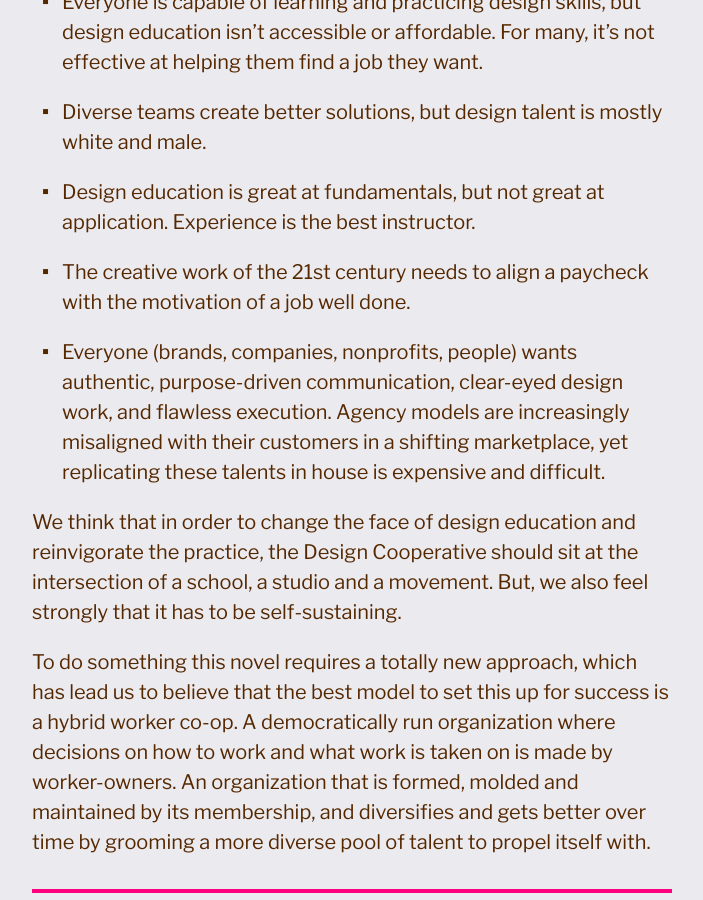
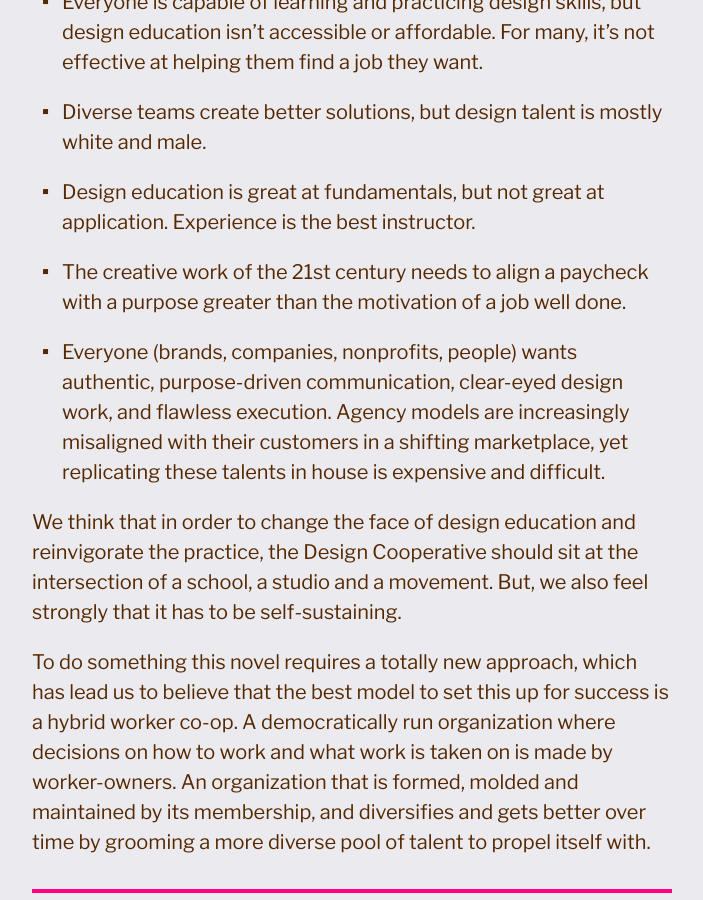
Before and after one commit to designcooperative/designcooperative.github.io, a Jekyll site: the page built from _posts/2017-10-12-a-vision.md, in a window 1280 px wide and 900 px high, scrolled down 1037 px. Shown: the whole window, without its empty margins (288-991 px from the left). Built offline with Jekyll 4.4.1, drawn with Linux system fonts in a browser that asks for light colours; our own code applies the rules of GitHub Pages for plain Markdown files.

Commit message:
updated picture and a few words in the post.

```diff
--- a/_posts/2017-10-12-a-vision.md
+++ b/_posts/2017-10-12-a-vision.md
@@ -9,7 +9,7 @@ lead-image-caption: We begin with questions.
 
 how to insert an image:
 
-{% include image.html url="/assets/images/posts/questions.png" caption="We begin with questions." %}
+{% include image.html url="/assets/images/posts/questions_10_2017.jpg" caption="We begin with questions." %}
 
 -->
 
@@ -22,7 +22,7 @@ Our idea is a lil’ something called the Design Cooperative. And we’re driven
 - Everyone is capable of learning and practicing design skills, but design education isn’t accessible or affordable. For many, it’s not effective at helping them find a job they want.
 - Diverse teams create better solutions, but design talent is mostly white and male.
 - Design education is great at fundamentals, but not great at application. Experience is the best instructor.
-- The creative work of the 21st century needs to align a paycheck with the motivation of a job well done.
+- The creative work of the 21st century needs to align a paycheck with a purpose greater than the motivation of a job well done.
 - Everyone (brands, companies, nonprofits, people) wants authentic, purpose-driven communication, clear-eyed design work, and flawless execution. Agency models are increasingly misaligned with their customers in a shifting marketplace, yet replicating these talents in house is expensive and difficult.
 
 We think that in order to change the face of design education and reinvigorate the practice, the Design Cooperative should sit at the intersection of a school, a studio and a movement. But, we also feel strongly that it has to be self-sustaining.
```
Also changed, not shown: other parts of _posts/2017-10-12-a-vision.md (+1 -1 lines), 1 other file.
